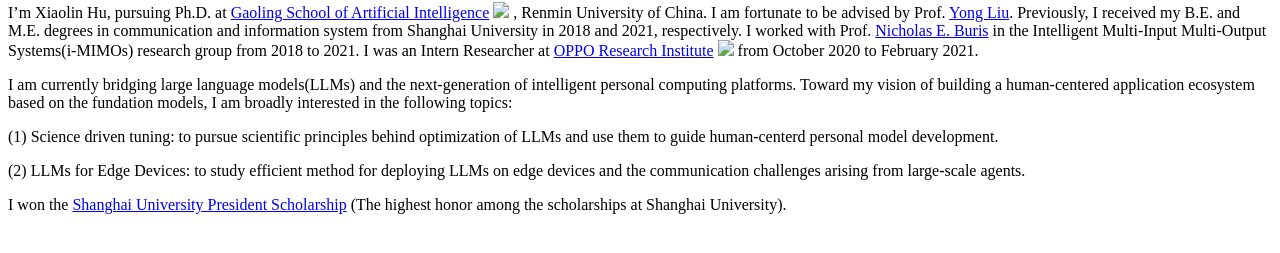
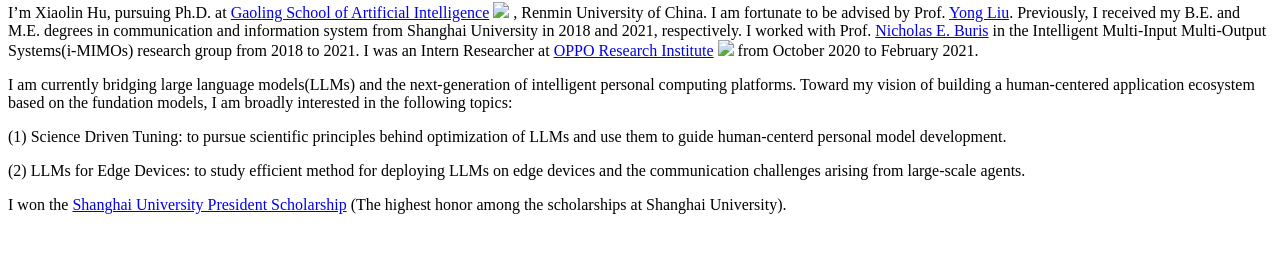
Before and after one commit to hsiaolinhu/hsiaolinhu.github.io, a Jekyll site: the page built from _pages/includes/intro.md, in a window 1280 px wide. Shown: the part 480-733 px from the top of the page. Built offline with Jekyll 4.4.1, drawn with Linux system fonts in a browser that asks for light colours; our own code applies the rules of GitHub Pages for plain Markdown files.

```diff
--- a/_pages/includes/intro.md
+++ b/_pages/includes/intro.md
@@ -6,7 +6,7 @@ I'm Xiaolin Hu, pursuing Ph.D. at [Gaoling School of Artificial Intelligence](ht
 
 I am currently bridging large language models(LLMs) and the next-generation of intelligent personal computing platforms. Toward my vision of building a human-centered application ecosystem based on the fundation models, I am broadly interested in the following topics:
 
-(1) Science driven tuning: to pursue scientific principles behind optimization of LLMs and use them to guide human-centerd personal model development.
+(1) Science Driven Tuning: to pursue scientific principles behind optimization of LLMs and use them to guide human-centerd personal model development.
 
 (2) LLMs for Edge Devices: to study efficient method for deploying LLMs on edge devices and the communication challenges arising from large-scale agents.
 
```
